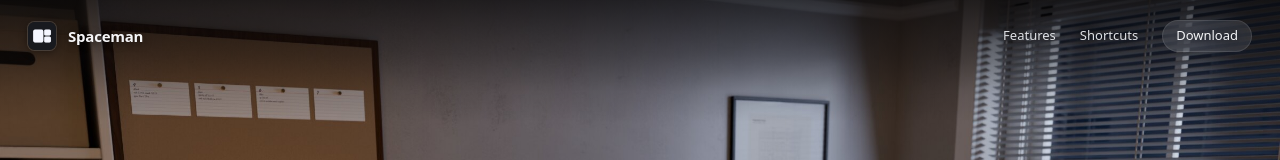
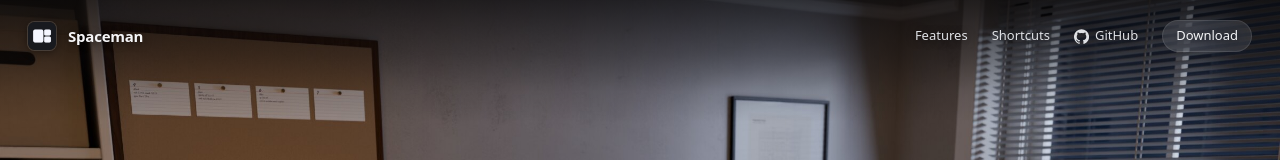
Before and after one commit to BinhL3/spaceman, a React (Vite) app in the folder website/: page / in a window 1280 px wide. Shown: the top 160 px of the page. Built offline with nearby package versions, Linux system fonts and the light colour scheme; no server answers.

Commit message:
Site & README: link to GitHub repo and anoma.ly/spaceman downloads (#40)

```diff
--- a/website/src/App.tsx
+++ b/website/src/App.tsx
@@ -28,6 +28,16 @@ function Header() {
       <nav aria-label="Site" className="flex items-center gap-6 text-[13px] text-[#dfe1e5] [text-shadow:0_1px_8px_rgb(0_0_0/0.6)]">
         <a href="#features" className="hidden transition-colors hover:text-white sm:inline">Features</a>
         <a href="#shortcuts" className="hidden transition-colors hover:text-white sm:inline">Shortcuts</a>
+        <a
+          href="https://github.com/anomalyco/spaceman"
+          aria-label="Spaceman on GitHub"
+          className="inline-flex items-center gap-1.5 transition-colors hover:text-white"
+        >
+          <svg width="15" height="15" viewBox="0 0 24 24" fill="currentColor" aria-hidden="true">
+            <path d="M12 .5a12 12 0 0 0-3.79 23.39c.6.11.82-.26.82-.58v-2.03c-3.34.73-4.04-1.61-4.04-1.61a3.18 3.18 0 0 0-1.33-1.76c-1.09-.74.08-.73.08-.73a2.52 2.52 0 0 1 1.84 1.24 2.56 2.56 0 0 0 3.5 1 2.56 2.56 0 0 1 .76-1.6c-2.67-.3-5.47-1.33-5.47-5.93a4.64 4.64 0 0 1 1.24-3.22 4.3 4.3 0 0 1 .12-3.18s1.01-.32 3.3 1.23a11.38 11.38 0 0 1 6 0c2.29-1.55 3.3-1.23 3.3-1.23a4.3 4.3 0 0 1 .12 3.18 4.64 4.64 0 0 1 1.24 3.22c0 4.61-2.81 5.63-5.48 5.92a2.86 2.86 0 0 1 .82 2.22v3.29c0 .32.21.7.82.58A12 12 0 0 0 12 .5Z" />
+          </svg>
+          <span className="hidden sm:inline">GitHub</span>
+        </a>
         <HeaderDownload />
       </nav>
     </header>
@@ -154,6 +164,7 @@ function Footer() {
           </span>
         </p>
         <nav aria-label="Documentation" className="flex flex-wrap gap-x-6 gap-y-2">
+          <a href="https://github.com/anomalyco/spaceman" className="transition-colors hover:text-[#f3f4f6]">GitHub</a>
           <a href="llms-full.txt" className="transition-colors hover:text-[#f3f4f6]">Documentation</a>
           <a href="skill.md" className="transition-colors hover:text-[#f3f4f6]">Setup skill for agents</a>
           <a href="llms.txt" className="transition-colors hover:text-[#f3f4f6]">llms.txt</a>
```
Also changed, not shown: 1 other file (tests, documents, lock files or other folders).
